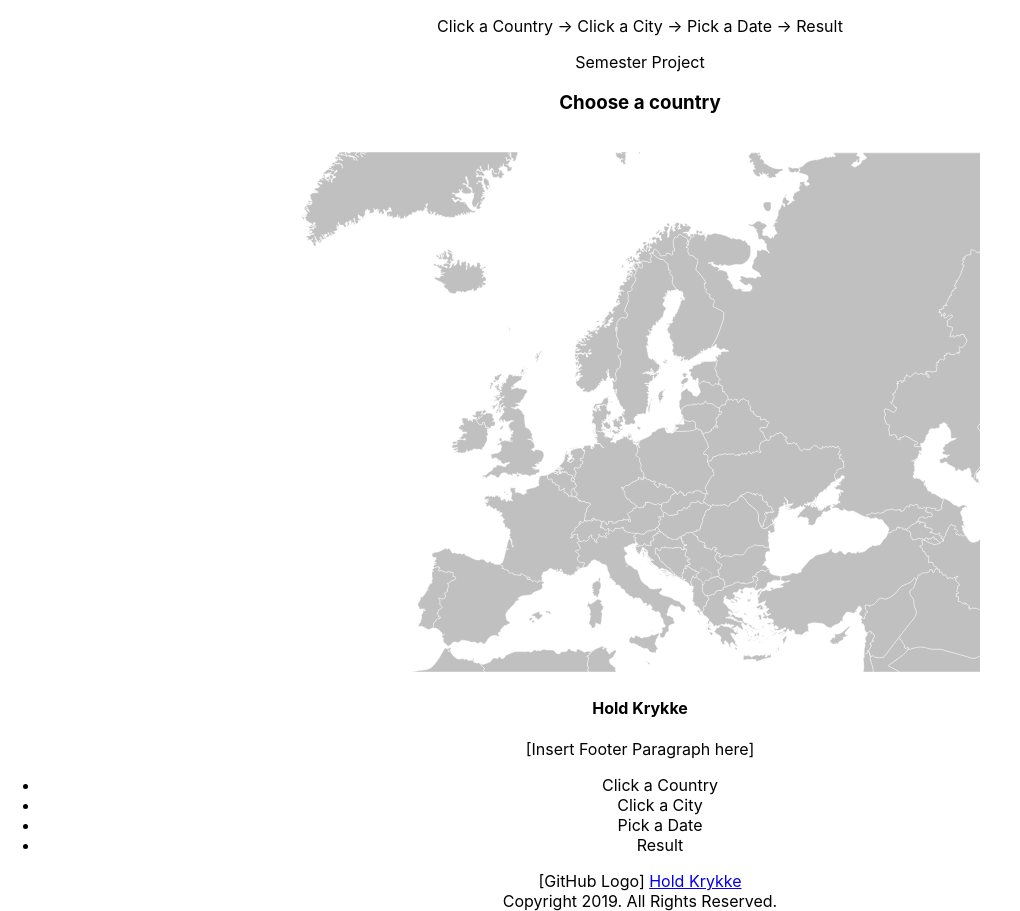
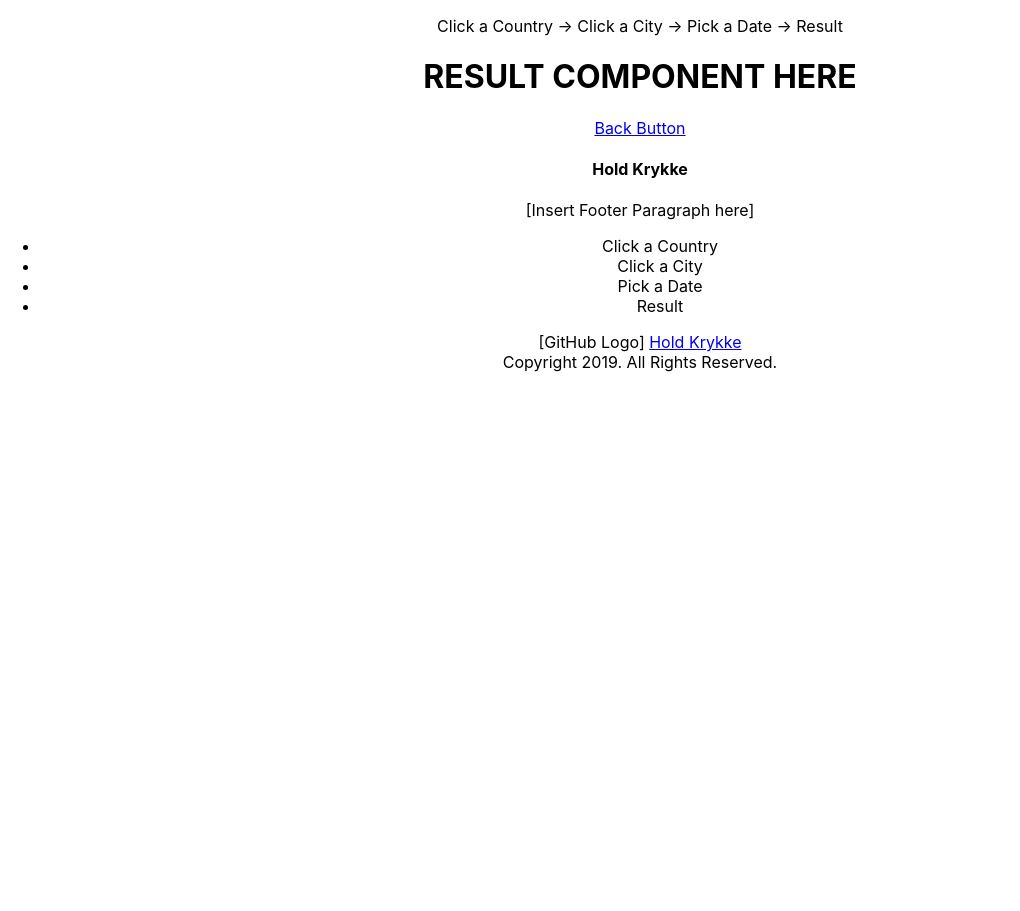
Before and after one commit to Hold-Krykke/3SemProject_FrontEnd, a React (Create React App) app: page /#/result in a window 1280 px wide. Before the commit this address led to /#/. Shown: the whole page, without its empty margins (0-1020 px from the left). After the commit the page ends 800 px from the top, so only its background shows below. Built offline with nearby package versions, Linux system fonts and the light colour scheme.

Commit message:
Initial Routing

```diff
--- a/src/App.js
+++ b/src/App.js
@@ -1,8 +1,12 @@
 import React from "react";
+import { HashRouter as Router, Route, Switch } from "react-router-dom";
 import "./App.css";
 import Europe from "./components/EuropeMap.jsx";
 import Header from "./components/Header.jsx";
 import Footer from "./components/Footer.jsx";
+import City from "./components/City.jsx";
+import Date_ from "./components/Date.jsx";
+import Result from "./components/Result.jsx";
 
 function App() {
   return (
@@ -11,11 +15,26 @@ function App() {
         //create react components / routes here
       }
       <Header />
-      <p>Semester Project</p>
-      <Europe></Europe>
+      <Router>
+        <Switch>
+          <Route path="/city" component={City} />
+          {/* Date is a reserved Word - My VS Code was not happy */}
+          <Route path="/date" component={Date_} />
+          <Route path="/result" component={Result} />
+          <Route exact path="/" component={Europe} />
+          <Route path="*" component={NoMatch} />
+        </Switch>
+      </Router>
       <Footer />
     </div>
   );
 }
 
+/**
+ * Move this to components, if it becomes more complex than this.
+ */
+const NoMatch = () => {
+  return <h1>There is nothing here.</h1>;
+};
+
 export default App;
--- /dev/null
+++ b/src/components/City.jsx
@@ -0,0 +1,12 @@
+import React from "react";
+
+const City = () => {
+  return (
+    <>
+      <h1>CITY COMPONENT HERE</h1>
+      <a href="#/">Back Button</a>
+    </>
+  );
+};
+
+export default City;
--- /dev/null
+++ b/src/components/Date.jsx
@@ -0,0 +1,12 @@
+import React from "react";
+
+const Date = () => {
+  return (
+    <>
+      <h1>DATE COMPONENT HERE</h1>
+      <a href="#/city">Back Button</a>
+    </>
+  );
+};
+
+export default Date;
--- a/src/components/EuropeMap.jsx
+++ b/src/components/EuropeMap.jsx
@@ -33,14 +33,19 @@ const EuropeMap = () => {
       let England = mainSVG.querySelector("#gb-gbn");
       let N_Ireland = mainSVG.querySelector("#gb-nir");
 
-      let highlightStyle = "fill:#29B6F6;stroke:#ffffff;stroke-width:0.11153841;stroke-miterlimit:4;stroke-dasharray:none";
-      let standardStyle = "fill:#c0c0c0;stroke:#ffffff;stroke-width:0.40000001;stroke-miterlimit:4;stroke-dasharray:none";
+      let highlightStyle =
+        "fill:#29B6F6;stroke:#ffffff;stroke-width:0.11153841;stroke-miterlimit:4;stroke-dasharray:none";
+      let standardStyle =
+        "fill:#c0c0c0;stroke:#ffffff;stroke-width:0.40000001;stroke-miterlimit:4;stroke-dasharray:none";
 
       mainSVG.addEventListener("click", function(event) {
         if (previousTarget !== "") {
           previousTarget.style = standardStyle;
           //Special treatment for England
-          if (previousTarget.id === "gb-nir" || previousTarget.id === "gb-gbn") {
+          if (
+            previousTarget.id === "gb-nir" ||
+            previousTarget.id === "gb-gbn"
+          ) {
             England.style = standardStyle;
             N_Ireland.style = standardStyle;
           }
@@ -61,7 +66,7 @@ const EuropeMap = () => {
           output.innerHTML = "---";
           return;
         }
-        if (targetID.length > 2) targetID = targetID.slice(0,2);
+        if (targetID.length > 2) targetID = targetID.slice(0, 2);
         const promise = facade.getCountryNameByAlpha2(targetID);
         promise
           .then(data => {
@@ -69,9 +74,7 @@ const EuropeMap = () => {
           })
           .catch(err => {
             if (err.status) {
-              err.fullError.then(
-                err => (console.log(err))
-              );
+              err.fullError.then(err => console.log(err));
             } else {
               console.log("Network error");
               output.innerHTML = "Network error";
@@ -84,6 +87,7 @@ const EuropeMap = () => {
 
   return (
     <>
+      <p>Semester Project</p>
       <h3>Choose a country</h3>
       <br></br>
       <div name="europeMapDiv" dangerouslySetInnerHTML={createMarkup()}></div>
--- /dev/null
+++ b/src/components/Result.jsx
@@ -0,0 +1,12 @@
+import React from "react";
+
+const Result = () => {
+  return (
+    <>
+      <h1>RESULT COMPONENT HERE</h1>
+      <a href="#/date">Back Button</a>
+    </>
+  );
+};
+
+export default Result;
```
